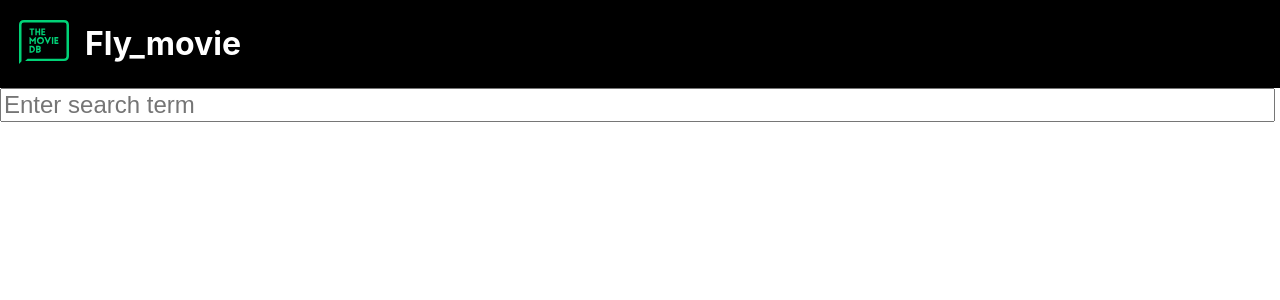
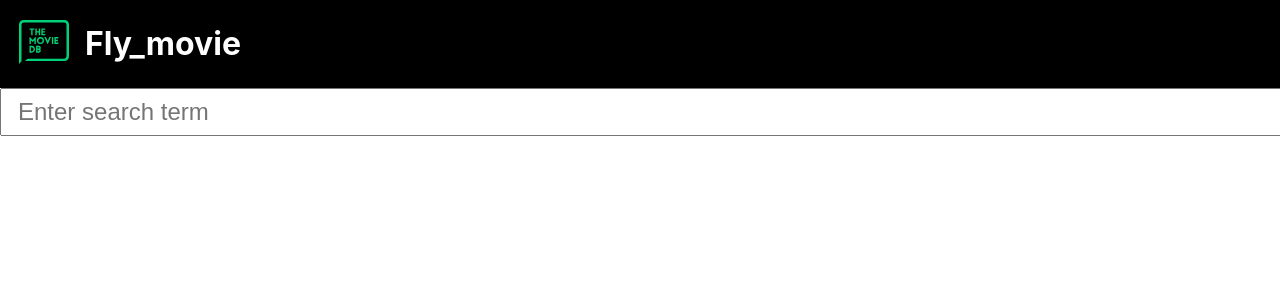
Before and after one commit to ValeriuOlar/fly-movie, a React (Create React App) app: page / in a window 1280 px wide. Shown: the top 300 px of the page. Built offline with nearby package versions, Linux system fonts and the light colour scheme.

Commit message:
initialiser

```diff
--- a/src/App.js
+++ b/src/App.js
@@ -2,6 +2,14 @@ import React, { Component } from 'react'
 import './App.css';
 
 class App extends Component{
+    constructor(props) {
+      super(props)
+      console.log("This is the Initialiser")
+
+      this.state = {rows: <p>This is a row</p>}
+    }
+
+
   render() {
     return(
       <div className="App">
@@ -21,7 +29,10 @@ class App extends Component{
       <input style={{
         fontSize: 24,
         display: 'block',
-        width: "99%"
+        width: "99%",
+        paddingTop: 8,
+        paddingBottom: 8,
+        paddingLeft: 16
       }}
       placeholder="Enter search term"/>
 
```
